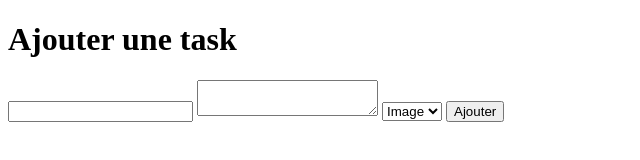
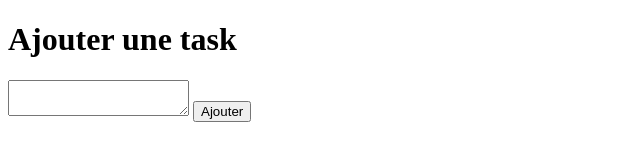
Before and after one commit to charlespv/PMDtodo, a website: page www/add-task.ejs in a window 1280 px wide. Shown: the whole page, without its empty margins (0-640 px from the left). Drawn offline with nearby package versions, Linux system fonts and the light colour scheme; files that its build step writes are made by us from their sources; a small style sheet from the web is missing.

Commit message:
ajout d'une nouvelle task ok

```diff
--- a/routes/api.js
+++ b/routes/api.js
@@ -72,9 +72,8 @@ Définition des routes
 
                 // Connexion ouverte : ajouter les données dans la BDD
                 db.collection('tasks').insert( {
-                    title: req.body.title,
                     content: req.body.content,
-                    type: req.body.type
+                    state: false
 
                 }, (err, newObject) => {
                     // Vérifier l'ajout
--- a/www/add-task.ejs
+++ b/www/add-task.ejs
@@ -11,13 +11,7 @@
         <h1>Ajouter une task</h1>
 
         <form action="/api/add-task/" method="POST">
-            <input type="text" name="title">
             <textarea name="content"></textarea>
-            <select name="type">
-                <option value="IMG">Image</option>
-                <option value="QUOTE">Quote</option>
-                <option value="VID">Vidéo</option>
-            </select>
             <button type="submit">Ajouter</button>
         </form>
 
```
